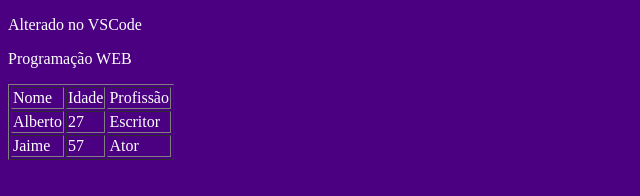
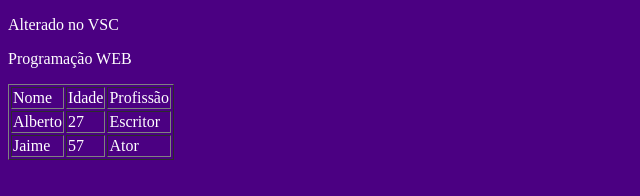
Before and after one commit to pandydesu/html, a plain HTML site: page home.html in a window 1280 px wide. Shown: the full height of the page, 0-640 px from the left. Drawn offline with Linux system fonts and the light colour scheme.

Commit message:
yeah, 2nd round

```diff
--- a/home.html
+++ b/home.html
@@ -5,7 +5,9 @@
     <meta name="viewport" content="width=device-width, initial-scale=1.0">
     <title>Git e GitHub</title>
 </head>
-<p>Alterado no VSCode</p>
+
+<p>Alterado no VSC</p>
+
 <body bgcolor="indigo"  text="white">
 
     Programação WEB
```
